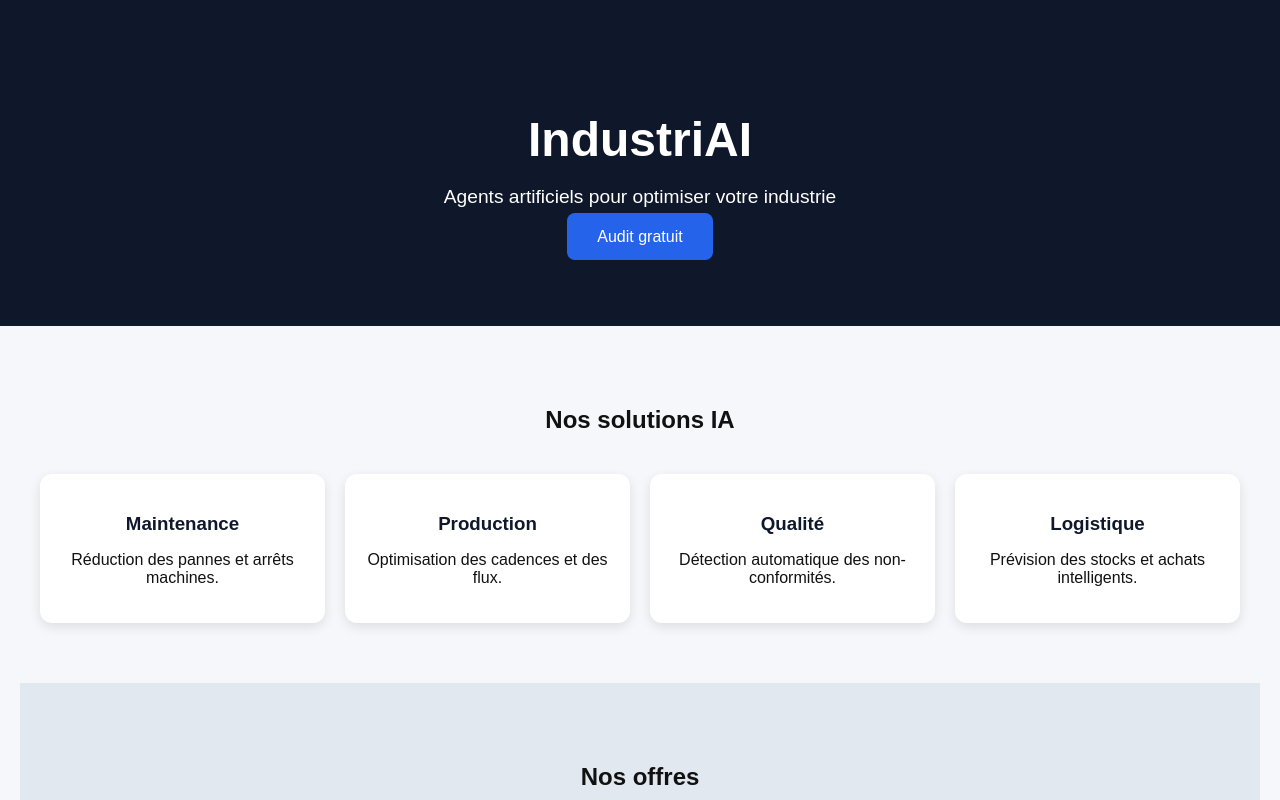
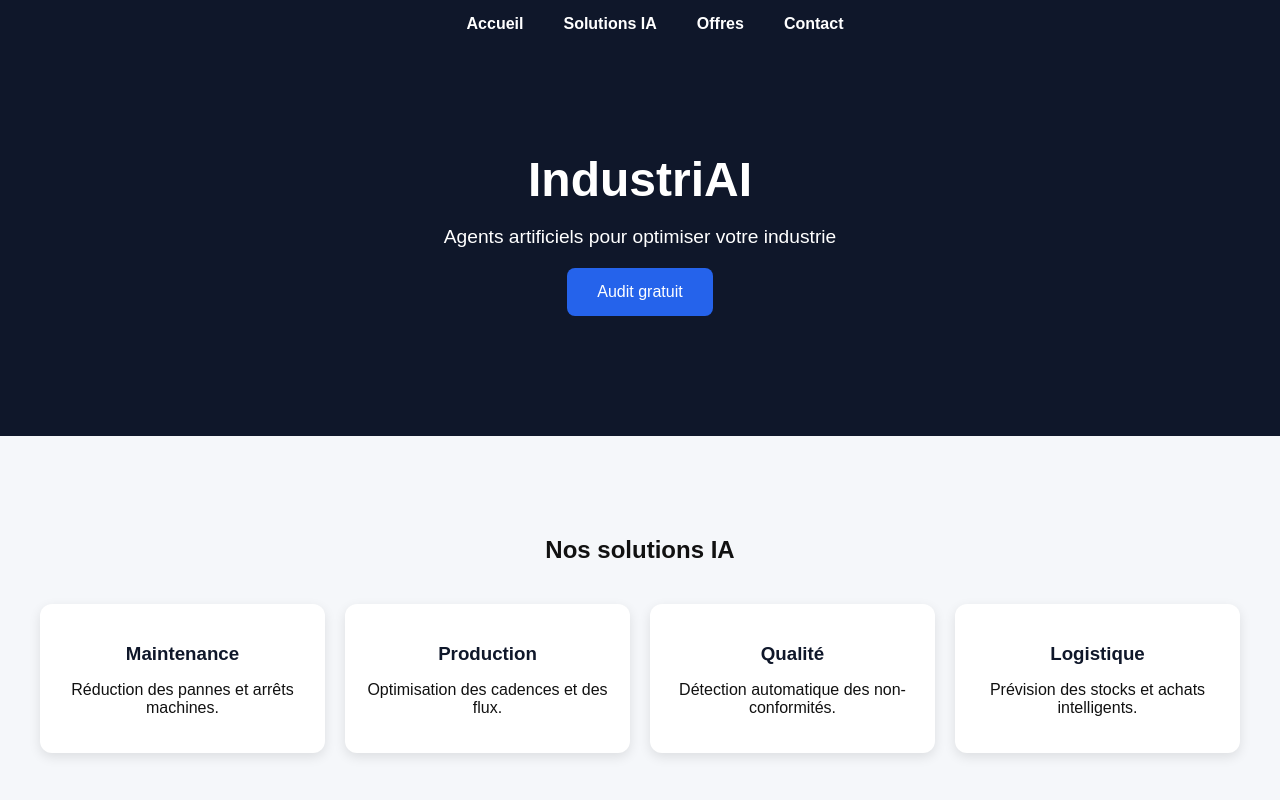
Before and after one commit to IndusAIagent-cpu/industry-ia, a plain HTML site: page index.html in a window 1280 px wide. Shown: the top 800 px of the page. Drawn offline with Linux system fonts and the light colour scheme.

Commit message:
Update index.html

```diff
--- a/index.html
+++ b/index.html
@@ -1,63 +1,43 @@
 <!DOCTYPE html>
 <html lang="fr">
 <head>
-  <meta charset="UTF-8">
-  <meta name="viewport" content="width=device-width, initial-scale=1.0">
-  <title>IndustriAI – Agents IA pour l'Industrie</title>
-  <style>
-    body {
-      margin: 0;
-      font-family: Arial, sans-serif;
-      background-color: #f5f7fa;
-      color: #111;
-    }
-    header {
-      background-color: #0f172a;
-      color: white;
-      text-align: center;
-      padding: 80px 20px;
-    }
-    header h1 { font-size: 3em; margin-bottom: 10px; }
-    header p { font-size: 1.2em; margin-bottom: 20px; }
-    header a {
-      text-decoration: none;
-      background-color: #2563eb;
-      color: white;
-      padding: 15px 30px;
-      border-radius: 8px;
-      font-size: 1em;
-    }
-    section { padding: 60px 20px; max-width: 1200px; margin: auto; }
-    .cards {
-      display: grid;
-      grid-template-columns: repeat(auto-fit, minmax(220px, 1fr));
-      gap: 20px;
-    }
-    .card {
-      background-color: white;
-      padding: 20px;
-      border-radius: 12px;
-      box-shadow: 0 4px 12px rgba(0,0,0,0.1);
-      text-align: center;
-    }
-    .card h3 { margin-bottom: 10px; color: #0f172a; }
-    footer {
-      text-align: center;
-      padding: 30px 20px;
-      color: #666;
-      background-color: #e2e8f0;
-    }
-  </style>
+<meta charset="UTF-8">
+<meta name="viewport" content="width=device-width, initial-scale=1.0">
+<title>IndustriAI – Agents IA pour l'Industrie</title>
+<style>
+  body {margin:0; font-family: Arial; background:#f5f7fa; color:#111; scroll-behavior: smooth;}
+  nav {position: fixed; top:0; width:100%; background:#0f172a; color:white; display:flex; justify-content:center; padding:15px; z-index:1000;}
+  nav a {color:white; text-decoration:none; margin:0 20px; font-weight:bold;}
+  header {background:#0f172a; color:white; text-align:center; padding:120px 20px;}
+  header h1{font-size:3em; margin-bottom:10px;}
+  header p{font-size:1.2em; margin-bottom:20px;}
+  header a{display:inline-block; background:#2563eb; color:white; padding:15px 30px; border-radius:8px; text-decoration:none;}
+  section {padding:80px 20px; max-width:1200px; margin:auto; opacity:0; transform:translateY(50px); transition: all 0.8s ease;}
+  section.visible {opacity:1; transform:translateY(0);}
+  .cards {display:grid; grid-template-columns:repeat(auto-fit,minmax(220px,1fr)); gap:20px;}
+  .card {background:white; padding:20px; border-radius:12px; box-shadow:0 4px 12px rgba(0,0,0,0.1); text-align:center;}
+  .card h3{margin-bottom:10px; color:#0f172a;}
+  footer{text-align:center;padding:30px 20px;color:#666;background:#e2e8f0;}
+  /* Animation hover boutons */
+  a:hover {transform: scale(1.05); transition:0.3s;}
+</style>
 </head>
 <body>
 
-<header>
+<nav>
+  <a href="#accueil">Accueil</a>
+  <a href="#solutions">Solutions IA</a>
+  <a href="#offres">Offres</a>
+  <a href="#contact">Contact</a>
+</nav>
+
+<header id="accueil">
   <h1>IndustriAI</h1>
   <p>Agents artificiels pour optimiser votre industrie</p>
-  <a href="mailto:contact@industriai.fr">Audit gratuit</a>
+  <a href="#contact">Audit gratuit</a>
 </header>
 
-<section>
+<section id="solutions">
   <h2 style="text-align:center; margin-bottom:40px;">Nos solutions IA</h2>
   <div class="cards">
     <div class="card"><h3>Maintenance</h3><p>Réduction des pannes et arrêts machines.</p></div>
@@ -67,7 +47,7 @@
   </div>
 </section>
 
-<section style="background-color:#e2e8f0;">
+<section id="offres" style="background-color:#e2e8f0;">
   <h2 style="text-align:center; margin-bottom:40px;">Nos offres</h2>
   <div class="cards">
     <div class="card"><h3>Starter</h3><p>1 agent IA – Audit inclus</p></div>
@@ -76,9 +56,28 @@
   </div>
 </section>
 
+<section id="contact" style="text-align:center;">
+  <h2>Contactez-nous</h2>
+  <p>Envoyez un email pour un audit gratuit</p>
+  <a href="mailto:contact@industriai.fr">Contact</a>
+</section>
+
 <footer>
   © 2026 IndustriAI – 100 % gratuit au lancement
 </footer>
 
+<script>
+  // Animation au scroll
+  const sections = document.querySelectorAll('section');
+  window.addEventListener('scroll', () => {
+    sections.forEach(sec => {
+      const top = sec.getBoundingClientRect().top;
+      if(top < window.innerHeight - 100){
+        sec.classList.add('visible');
+      }
+    });
+  });
+</script>
+
 </body>
 </html>
```
